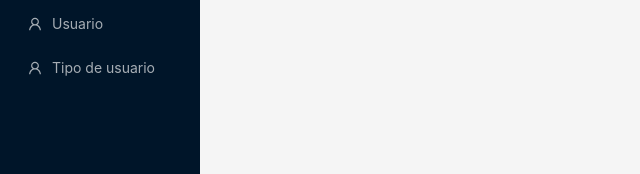
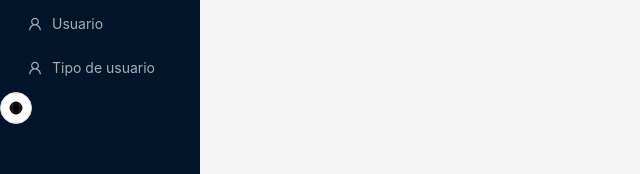
Before and after one commit to RicardoSolorzano0/proyect01-typescript, a React (Vite) app: page / in a window 1280 px wide. Shown: the top 174 px of the page, without its empty margins (0-640 px from the left). Built offline with nearby package versions, Linux system fonts and the light colour scheme.

Commit message:
agregando componente para poder cambiar de idioma

```diff
--- a/src/ui/layouts/SideBar/SideBar.tsx
+++ b/src/ui/layouts/SideBar/SideBar.tsx
@@ -2,6 +2,7 @@ import { Menu } from "antd";
 import Sider from "antd/es/layout/Sider";
 import { menu } from "@/router/menu";
 import { Link } from "react-router-dom";
+import { LanguageSelector } from "@/ui/components/LanguageSelector";
 
 const items2 = menu.map((item) => ({
   key: item.path,
@@ -12,14 +13,19 @@ const items2 = menu.map((item) => ({
 export const SideBar = () => {
   return (
     <Sider className="overflow-auto h-screen fixed inset-y-0">
-      <div className="demo-logo-vertical" />
+      <div className="h-full">
         <Menu
           theme="dark"
           mode="inline"
           defaultSelectedKeys={["1"]}
           items={items2}
-        onChange={() => {}}
+          onChange={() => { }}
         />
+
+        <div className="absolute bottom-0 right-0 p-4">
+          <LanguageSelector />
+        </div>
+      </div>
     </Sider>
   );
 };
```
Lines whose indentation alone changed are shown as unchanged.
